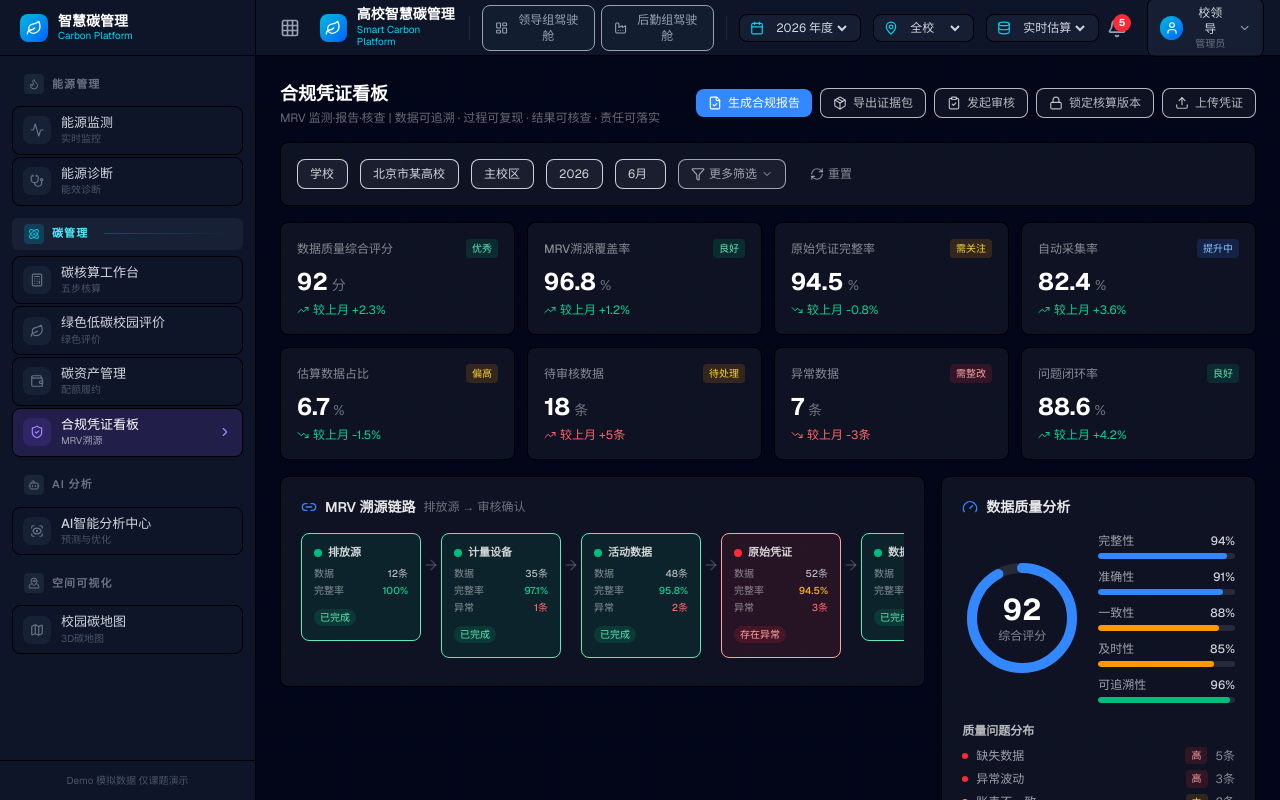
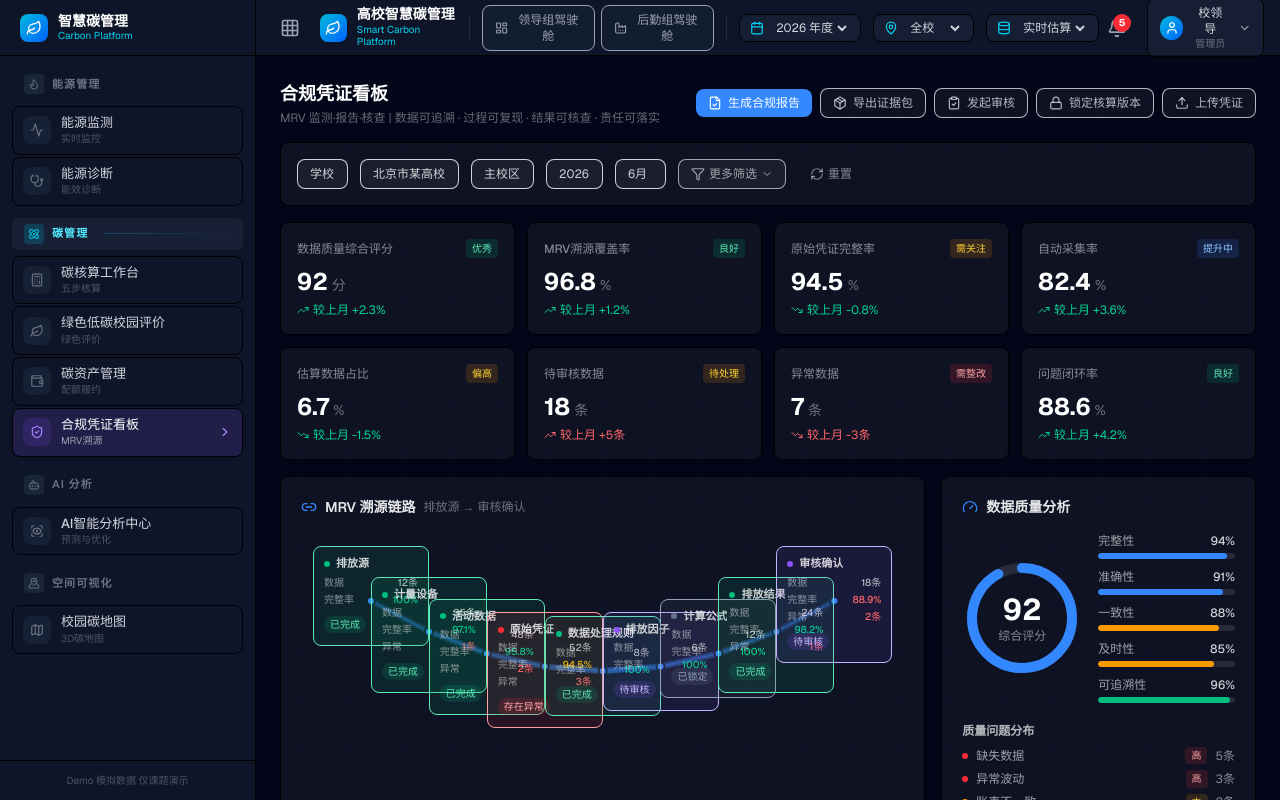
Before and after one commit to Aiden-2332/shuzhinengtan, a Next.js app: page /compliance in a window 1280 px wide. Built offline with nearby package versions, Linux system fonts and the light colour scheme.

Commit message:
refactor(compliance): 将MRV溯源链路改为弧形布局，一屏完整展示无需横向滚动
Coze-Commit-Type: user
Coze-User-ID: 2358888546960538
Coze-Conversation-ID: 42640110366722

```diff
--- a/src/app/compliance/page.tsx
+++ b/src/app/compliance/page.tsx
@@ -1,6 +1,6 @@
 "use client";
 
-import { useState, useMemo } from "react";
+import { useState, useMemo, useRef, useEffect } from "react";
 import {
   Search, Download, FileCheck, Lock, Upload, ChevronDown, ChevronUp,
   X, Eye, RotateCcw, Link2, AlertTriangle, CheckCircle2, Clock,
@@ -113,27 +113,91 @@ function MrvTraceChain({
   onNodeClick: (node: MrvNodeData) => void;
   selectedNodeId: string | null;
 }) {
+  const containerRef = useRef<HTMLDivElement>(null);
+  const [dims, setDims] = useState({ w: 900, h: 280 });
+
+  useEffect(() => {
+    const el = containerRef.current;
+    if (!el) return;
+    const ro = new ResizeObserver(([e]) => {
+      if (e) setDims({ w: e.contentRect.width, h: 280 });
+    });
+    ro.observe(el);
+    return () => ro.disconnect();
+  }, []);
+
+  const n = nodes.length;
+  const padX = 70;
+  const usableW = Math.max(dims.w - padX * 2, 100);
+  const stepX = usableW / (n - 1);
+  const arcHeight = 70;
+
+  // compute node positions along a gentle arc (quadratic bezier)
+  const positions = nodes.map((_, i) => {
+    const t = n === 1 ? 0.5 : i / (n - 1);
+    const x = padX + t * usableW;
+    // arc: y = 4 * arcHeight * t * (1 - t)  → peak at t=0.5
+    const y = 80 + 4 * arcHeight * t * (1 - t);
+    return { x, y };
+  });
+
+  // build SVG path string connecting all positions
+  const pathD = positions.map((p, i) => `${i === 0 ? "M" : "L"}${p.x},${p.y}`).join(" ");
+
   return (
     <div className="bg-white/5 border border-white/10 rounded-lg p-5">
-      <h3 className="text-sm font-semibold text-white/90 mb-4 flex items-center gap-2">
+      <h3 className="text-sm font-semibold text-white/90 mb-1 flex items-center gap-2">
         <Link2 className="w-4 h-4 text-[#3488ff]" />
         MRV 溯源链路
         <span className="text-xs text-white/40 font-normal">排放源 → 审核确认</span>
       </h3>
-      <div className="flex items-start gap-0 overflow-x-auto pb-2">
-        {nodes.map((node, idx) => (
-          <div key={node.id} className="flex items-start shrink-0">
+      <div ref={containerRef} className="relative" style={{ height: dims.h }}>
+        {/* Arc curve */}
+        <svg
+          className="absolute inset-0 pointer-events-none"
+          width={dims.w}
+          height={dims.h}
+          viewBox={`0 0 ${dims.w} ${dims.h}`}
+        >
+          <defs>
+            <linearGradient id="arcGrad" x1="0" y1="0" x2="1" y2="0">
+              <stop offset="0%" stopColor="rgba(52,136,255,0.15)" />
+              <stop offset="50%" stopColor="rgba(52,136,255,0.5)" />
+              <stop offset="100%" stopColor="rgba(52,136,255,0.15)" />
+            </linearGradient>
+          </defs>
+          {/* glow underlay */}
+          <path d={pathD} fill="none" stroke="url(#arcGrad)" strokeWidth="6" strokeLinecap="round" strokeLinejoin="round" />
+          {/* main line */}
+          <path d={pathD} fill="none" stroke="rgba(52,136,255,0.35)" strokeWidth="2" strokeLinecap="round" strokeLinejoin="round" />
+          {/* dot at each position */}
+          {positions.map((p, i) => (
+            <circle key={i} cx={p.x} cy={p.y} r="4" fill="#3488ff" stroke="#0f172a" strokeWidth="2" />
+          ))}
+        </svg>
+
+        {/* Node cards positioned along the arc */}
+        {nodes.map((node, i) => {
+          const pos = positions[i];
+          const isSelected = selectedNodeId === node.id;
+          return (
             <button
+              key={node.id}
               onClick={() => onNodeClick(node)}
-              className={`relative w-[120px] rounded-lg border p-3 text-left transition-all ${
-                selectedNodeId === node.id
-                  ? "border-[#3488ff] bg-[#3488ff]/10 shadow-lg shadow-[#3488ff]/10"
+              className={`absolute rounded-lg border p-2.5 text-left transition-all duration-200 hover:scale-105 hover:z-10 ${
+                isSelected
+                  ? "border-[#3488ff] bg-[#3488ff]/15 shadow-lg shadow-[#3488ff]/15 z-10"
                   : nodeStatusBg[node.status] || "bg-white/5 border-white/10"
-              } hover:shadow-lg`}
+              }`}
+              style={{
+                left: pos.x - 58,
+                top: pos.y - 55,
+                width: 116,
+              }}
             >
-              <div className="flex items-center gap-1.5 mb-1.5">
-                <div className={`w-2 h-2 rounded-full ${nodeStatusColors[node.status] || "bg-slate-400"}`} />
-                <span className="text-[11px] font-semibold text-white/80 leading-tight">{node.name}</span>
+              <div className="flex items-center gap-1.5 mb-1">
+                <div className={`w-1.5 h-1.5 rounded-full shrink-0 ${nodeStatusColors[node.status] || "bg-slate-400"}`} />
+                <span className="text-[11px] font-semibold text-white/80 leading-tight truncate">{node.name}</span>
               </div>
               <div className="text-[10px] text-white/50 space-y-0.5">
                 <div className="flex justify-between">
@@ -153,7 +217,7 @@ function MrvTraceChain({
                   </div>
                 )}
               </div>
-              <div className="mt-1.5">
+              <div className="mt-1">
                 <span className={`text-[10px] px-1.5 py-0.5 rounded-full font-medium ${
                   node.status === "completed" ? "bg-emerald-500/15 text-emerald-300" :
                   node.status === "abnormal" ? "bg-red-500/15 text-red-300" :
@@ -165,13 +229,8 @@ function MrvTraceChain({
                 </span>
               </div>
             </button>
-            {idx < nodes.length - 1 && (
-              <div className="flex items-center pt-6 px-0.5">
-                <ArrowRight className="w-4 h-4 text-white/20 shrink-0" />
-              </div>
-            )}
-          </div>
-        ))}
+          );
+        })}
       </div>
     </div>
   );
```
